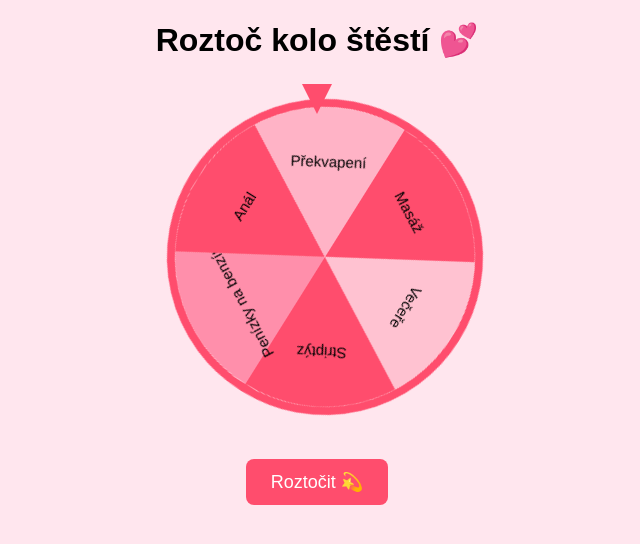
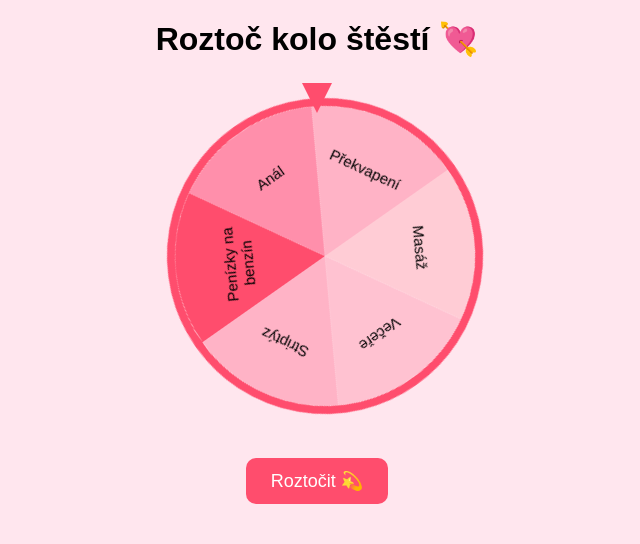
Before and after one commit to eliswunsche/tocka1, a plain HTML site: page index.html in a window 1280 px wide. Both pictures are taken after a click on the button "Roztočit 💫". Shown: the whole page, without its empty margins (323-963 px from the left). Drawn offline with Linux system fonts and the light colour scheme.

Commit message:
Update title and styles in index.html

```diff
--- a/index.html
+++ b/index.html
@@ -2,13 +2,17 @@
 <html lang="cs">
 <head>
 <meta charset="UTF-8">
-<title>Kolo štěstí ❤️</title>
+<title>Roztoč kolo štěstí 💕</title>
 
 <style>
   body {
     font-family: Arial, sans-serif;
     background: #ffe6ee;
     text-align: center;
+  }
+
+  h1 {
+    margin-top: 20px;
   }
 
   .wheel-container {
@@ -24,20 +28,20 @@
     border-left: 15px solid transparent;
     border-right: 15px solid transparent;
     border-top: 30px solid #ff4d6d;
-
     position: absolute;
-  top: -15px;
+    top: -15px; /* přesně na okraj kola */
     left: 50%;
     transform: translateX(-50%);
     z-index: 10;
   }
+
   svg {
     width: 100%;
     height: 100%;
     border-radius: 50%;
     border: 8px solid #ff4d6d;
+    background: white;
     transition: transform 6s cubic-bezier(0.15, 0.85, 0.25, 1);
-    background: white;
   }
 
   button {
@@ -47,7 +51,7 @@
     background: #ff4d6d;
     color: white;
     border: none;
-    border-radius: 8px;
+    border-radius: 10px;
     cursor: pointer;
   }
 </style>
@@ -55,7 +59,7 @@
 
 <body>
 
-<h1>Roztoč kolo štěstí 💕</h1>
+<h1>Roztoč kolo štěstí 💘</h1>
 
 <div class="wheel-container">
   <div class="pointer"></div>
@@ -75,11 +79,11 @@
 ];
 
 const colors = [
-  "#ff4d6d",
+  "#ffccd5",
   "#ffc2d1",
+  "#ffb3c6",
   "#ff4d6d",
   "#ff8fab",
-  "#ff4d6d",
   "#ffb3c6"
 ];
 
@@ -113,18 +117,42 @@
     "transform",
     `rotate(${startAngle + sliceAngle / 2} ${center} ${center})`
   );
+  label.style.fontSize = "10px";
+
+  if (text === "Penízky na benzín") {
+    const t1 = document.createElementNS("http://www.w3.org/2000/svg", "tspan");
+    t1.setAttribute("x", center);
+    t1.setAttribute("dy", "0");
+    t1.textContent = "Penízky na";
+
+    const t2 = document.createElementNS("http://www.w3.org/2000/svg", "tspan");
+    t2.setAttribute("x", center);
+    t2.setAttribute("dy", "12");
+    t2.textContent = "benzín";
+
+    label.appendChild(t1);
+    label.appendChild(t2);
+  } else {
     label.textContent = text;
-  label.style.fontSize = "10px";
+  }
+
   wheel.appendChild(label);
 });
 
 function spin() {
-  // index 4 = "Penízky na benzín"
+  // index "Penízky na benzín"
   const targetIndex = 3;
+
   const rotations = 5 * 360;
+
+  // 10px od začátku výseče (extrémně těsné)
+  const offsetRadians = 10 / radius;
+  const offsetDegrees = offsetRadians * (180 / Math.PI);
+
   const targetAngle =
     rotations +
-    (360 - targetIndex * sliceAngle - sliceAngle / 2);
+    (360 - targetIndex * sliceAngle) -
+    offsetDegrees;
 
   wheel.style.transform = `rotate(${targetAngle}deg)`;
 }
```
Lines whose indentation alone changed are shown as unchanged.
